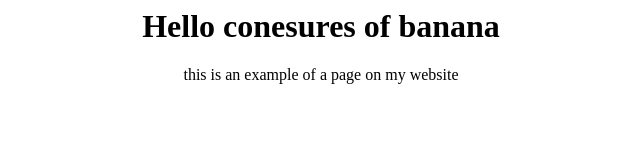
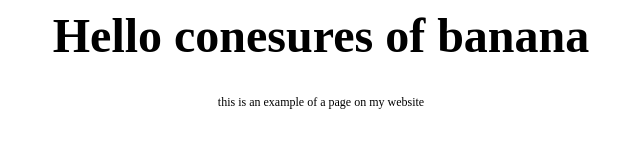
Before and after one commit to ExplodingBananas/HelloWorld, a plain HTML site: page index.html in a window 1280 px wide. Shown: the whole page, without its empty margins (319-959 px from the left). Drawn offline with Linux system fonts and the light colour scheme.

Commit message:
Update index.html

```diff
--- a/index.html
+++ b/index.html
@@ -13,8 +13,8 @@
 
   <body  style= "background-colour: Yellow;">
 
-    <h1  style= "background-colour: gold;  font-family:Brush Script MT;">Hello conesures of banana</h1>
-    <p   style= "background-colour: charteuse;  font-family:Brush Script MTs;">this is an example of a page on my website</p>
+    <h1  style= "background-colour: gold;  font-family:Brush Script MT;  font-size:300%;">Hello conesures of banana</h1>
+    <p   style= "background-colour: charteuse;  font-family:Brush Script MTs;  font-size:75%;">this is an example of a page on my website</p>
 
   </body>
 
```
